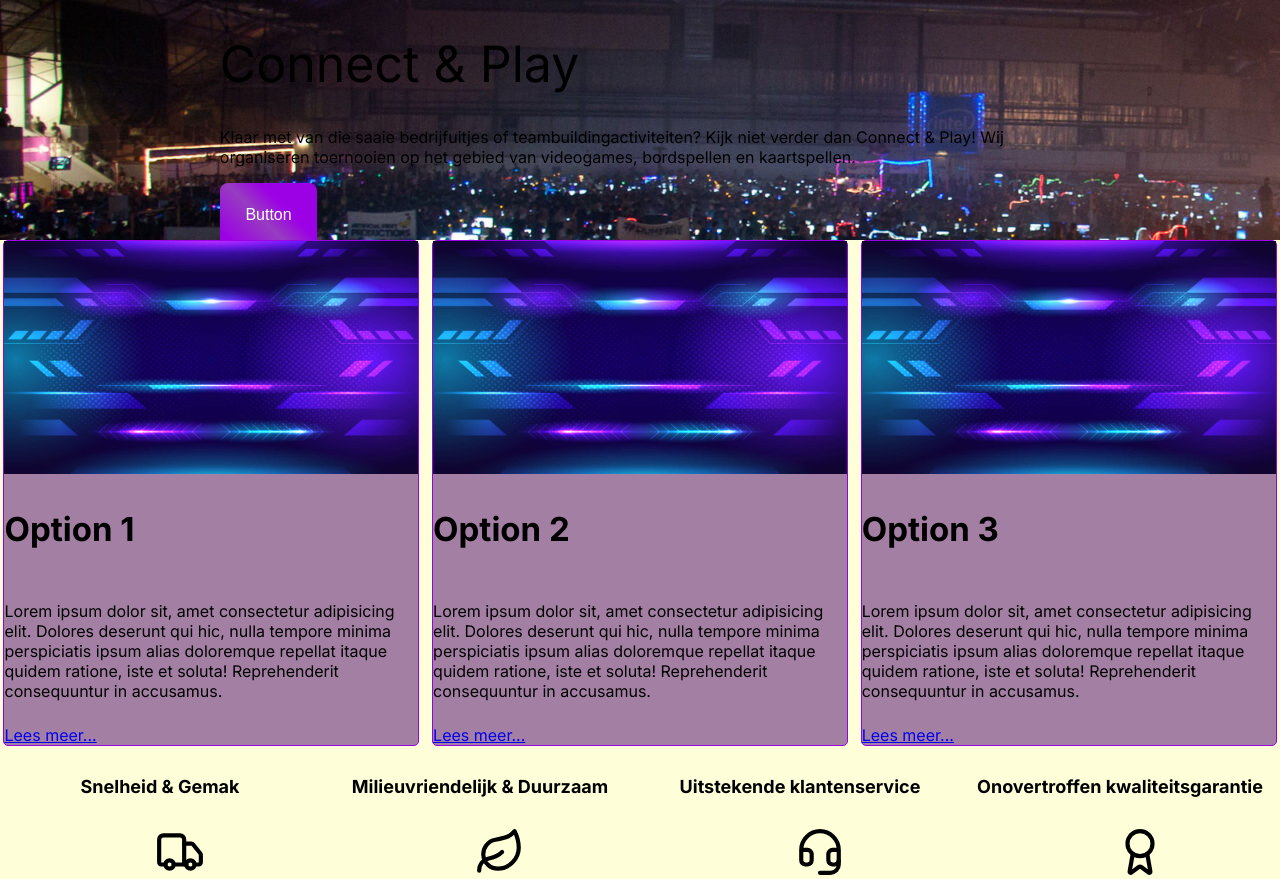
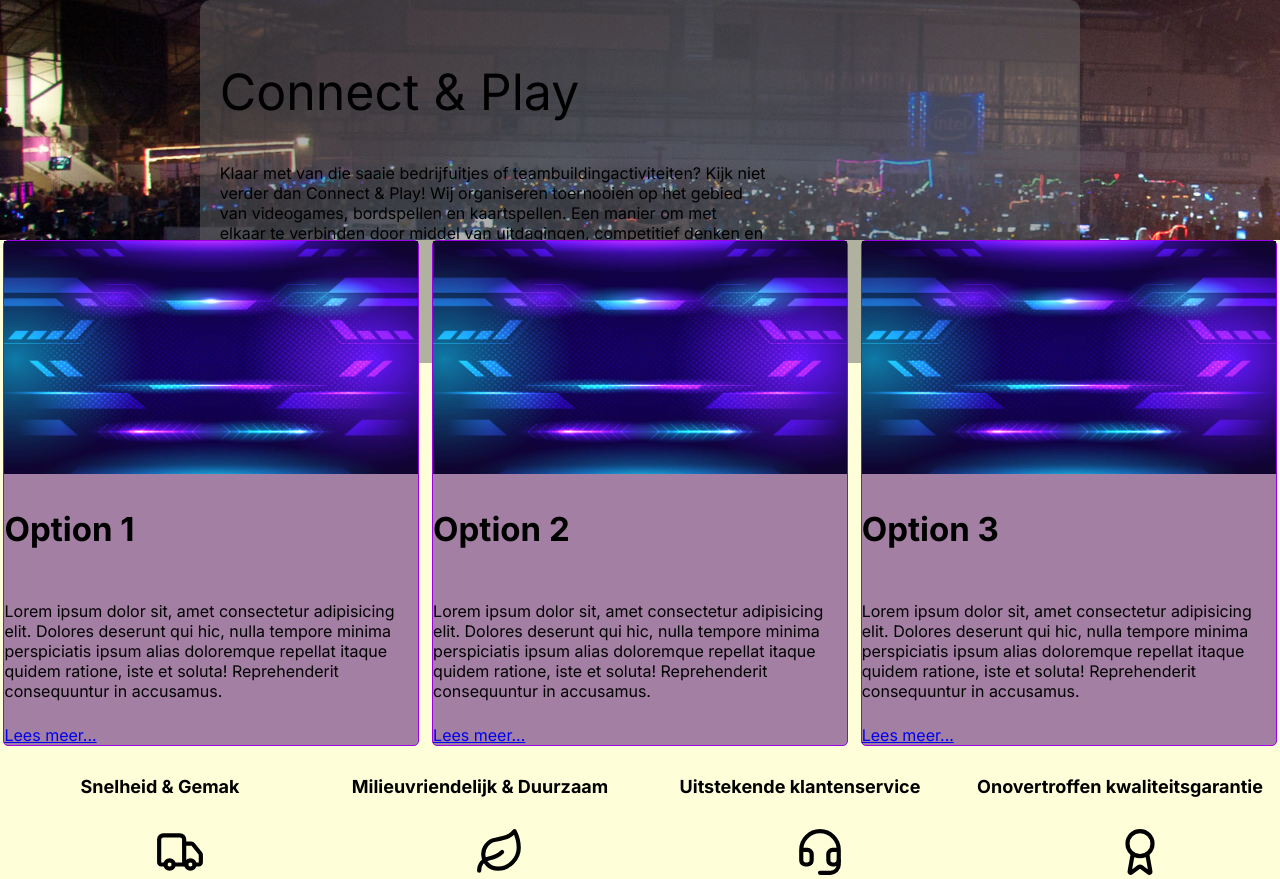
Before and after one commit to boonsboos/connect-play, a PHP site: page / in a window 1280 px wide. Shown: the part 75-954 px from the top of the page. Run offline with PHP 8.4, Linux system fonts and the light colour scheme.

Commit message:
Added style for home page and comments

```diff
--- a/index.html
+++ b/index.html
@@ -4,7 +4,13 @@
 		<meta charset="UTF-8" />
 		<meta name="viewport" content="width=device-width, initial-scale=1.0" />
 		<title>Connect & Play - Uniting Players, Creating Legends!</title>
-    <link rel="icon" type="image/x-icon" href="images/c&p-logo.svg" alt="Connect & Play logo"/>"
+		<link
+			rel="icon"
+			type="image/x-icon"
+			href="images/c&p-logo.svg"
+			alt="Connect & Play logo"
+		/>
+		"
 		<link rel="preconnect" href="https://fonts.googleapis.com" />
 		<link rel="preconnect" href="https://fonts.gstatic.com" crossorigin />
 		<link
@@ -14,13 +20,18 @@
 		<link rel="stylesheet" href="style.css" />
 	</head>
 	<body>
-
+		<!-- Header / Navbar -->
 		<header class="flex justify-center">
-		<div id="header-container" class="flex mb-col-12 col-6 justify-center align-center">
-			<!-- make the logo and title a home page link -->
+			<div
+				id="header-container"
+				class="flex mb-col-12 col-6 justify-center align-center"
+			>
 				<a id="home-link" href="index.html">
 					<div class="flex justify-center col-12">
-					<img src="images/c&p-logo.svg" alt="Connect & Play logo"/>
+						<img
+							src="images/c&p-logo.svg"
+							alt="Connect & Play logo"
+						/>
 						<p class="">Connect & Play</p>
 					</div>
 				</a>
@@ -33,31 +44,36 @@
 			</div>
 		</header>
 
-    <div class="home-banner flex justify-center">
-      <div class="mb-col-12 col-8">
+		<!-- Background banner with title, text and button -->
+		<section class="home-banner flex justify-center">
+			<div class="home-head-box mb-col-12 col-8">
 				<h1 class="heading">Connect & Play</h1>
-      <div class="col-12">
+				<div class="col-8">
 					<p>
-          Klaar met van die saaie bedrijfuitjes of teambuildingactiviteiten? Kijk
-          niet verder dan Connect & Play! Wij organiseren toernooien op het gebied
-          van videogames, bordspellen en kaartspellen.
+						Klaar met van die saaie bedrijfuitjes of
+						teambuildingactiviteiten? Kijk niet verder dan Connect &
+						Play! Wij organiseren toernooien op het gebied van
+						videogames, bordspellen en kaartspellen. Een manier om
+						met elkaar te verbinden door middel van uitdagingen,
+						competitief denken en samenwerking.
 					</p>
 				</div>
 				<div class="col-12">
 					<button class="btn" href="contact.html">Button</button>
 				</div>
 			</div>
-  </div>
+		</section>
 
-    <div class="flex justify-center">
+		<!-- 3 Sample diensten -->
+		<section class="flex justify-center">
 			<div class="mb-col-12 col-4 flex justify-center home-info-box">
 				<img class="mb-col-12 col-12" src="images/bannerImg.jpg" />
 				<h2>Option 1</h2>
 				<p>
-          Lorem ipsum dolor sit, amet consectetur adipisicing elit. Dolores
-          deserunt qui hic, nulla tempore minima perspiciatis ipsum alias
-          doloremque repellat itaque quidem ratione, iste et soluta!
-          Reprehenderit consequuntur in accusamus.
+					Lorem ipsum dolor sit, amet consectetur adipisicing elit.
+					Dolores deserunt qui hic, nulla tempore minima perspiciatis
+					ipsum alias doloremque repellat itaque quidem ratione, iste
+					et soluta! Reprehenderit consequuntur in accusamus.
 				</p>
 				<a href="#">Lees meer...</a>
 			</div>
@@ -65,10 +81,10 @@
 				<img class="mb-col-12 col-12" src="images/bannerImg.jpg" />
 				<h2>Option 2</h2>
 				<p>
-          Lorem ipsum dolor sit, amet consectetur adipisicing elit. Dolores
-          deserunt qui hic, nulla tempore minima perspiciatis ipsum alias
-          doloremque repellat itaque quidem ratione, iste et soluta!
-          Reprehenderit consequuntur in accusamus.
+					Lorem ipsum dolor sit, amet consectetur adipisicing elit.
+					Dolores deserunt qui hic, nulla tempore minima perspiciatis
+					ipsum alias doloremque repellat itaque quidem ratione, iste
+					et soluta! Reprehenderit consequuntur in accusamus.
 				</p>
 				<a href="#">Lees meer...</a>
 			</div>
@@ -76,22 +92,30 @@
 				<img class="mb-col-12 col-12" src="images/bannerImg.jpg" />
 				<h2>Option 3</h2>
 				<p>
-          Lorem ipsum dolor sit, amet consectetur adipisicing elit. Dolores
-          deserunt qui hic, nulla tempore minima perspiciatis ipsum alias
-          doloremque repellat itaque quidem ratione, iste et soluta!
-          Reprehenderit consequuntur in accusamus.
+					Lorem ipsum dolor sit, amet consectetur adipisicing elit.
+					Dolores deserunt qui hic, nulla tempore minima perspiciatis
+					ipsum alias doloremque repellat itaque quidem ratione, iste
+					et soluta! Reprehenderit consequuntur in accusamus.
 				</p>
 				<a href="#">Lees meer...</a>
 			</div>
-    </div>
-    <div id="revert-icon-color" class="flex justify-center">
+		</section>
+
 		<!-- 4 Unique Selling Propositions (USP's) -->
+		<section id="revert-icon-color" class="flex justify-center">
 			<div class="mb-col-6 col-3 text-center">
 				<h5>Snelheid & Gemak</h5>
 				<ul class="ups">
 					<li>
-            <img class="revert-icon-color" src="images/iconTruck.svg" alt="Vrachtwagen"/>
-            <p class="tiny-text">Binnen 30 minuten geleverd, of het is gratis—gegarandeerd.</p>
+						<img
+							class="revert-icon-color"
+							src="images/iconTruck.svg"
+							alt="Vrachtwagen"
+						/>
+						<p class="tiny-text">
+							Binnen 30 minuten geleverd, of het is
+							gratis—gegarandeerd.
+						</p>
 					</li>
 				</ul>
 			</div>
@@ -99,8 +123,15 @@
 				<h5>Milieuvriendelijk & Duurzaam</h5>
 				<ul class="ups">
 					<li>
-            <img class="revert-icon-color" src="images/iconLeaf.svg" alt="Milieu"/>
-            <p class="tiny-text">100% milieuvriendelijke producten, duurzaam en ethisch verantwoord geproduceerd.</p>
+						<img
+							class="revert-icon-color"
+							src="images/iconLeaf.svg"
+							alt="Milieu"
+						/>
+						<p class="tiny-text">
+							100% milieuvriendelijke producten, duurzaam en
+							ethisch verantwoord geproduceerd.
+						</p>
 					</li>
 				</ul>
 			</div>
@@ -108,8 +139,16 @@
 				<h5>Uitstekende klantenservice</h5>
 				<ul class="ups">
 					<li>
-            <img class="revert-icon-color" src="images/iconHeadset.svg" alt="Klantenservice"/>
-            <p class="tiny-text">24/7 beschikbaar, met echte mensen die altijd klaarstaan om je te helpen wanneer je ons nodig hebt.</p>
+						<img
+							class="revert-icon-color"
+							src="images/iconHeadset.svg"
+							alt="Klantenservice"
+						/>
+						<p class="tiny-text">
+							24/7 beschikbaar, met echte mensen die altijd
+							klaarstaan om je te helpen wanneer je ons nodig
+							hebt.
+						</p>
 					</li>
 				</ul>
 			</div>
@@ -117,14 +156,22 @@
 				<h5>Onovertroffen kwaliteitsgarantie</h5>
 				<ul class="ups">
 					<li>
-            <img class="revert-icon-color" src="images/iconAward.svg" alt="Vrachtwagen"/>
-            <p class="tiny-text">We garanderen dat onze producten een leven lang meegaan, of we vervangen ze gratis.</p>
+						<img
+							class="revert-icon-color"
+							src="images/iconAward.svg"
+							alt="Vrachtwagen"
+						/>
+						<p class="tiny-text">
+							We garanderen dat onze producten een leven lang
+							meegaan, of we vervangen ze gratis.
+						</p>
 					</li>
 				</ul>
 			</div>
-    </div>
-    <div class="flex justify-center">
+		</section>
+
 		<!-- More images -->
+		<section class="flex justify-center">
 			<div class="col-3">
 				<img src="images/" />
 			</div>
@@ -134,9 +181,9 @@
 			<div class="col-3">
 				<img src="images/" />
 			</div>
-    </div>
-    <div class="flex justify-center">
-      <!-- More images -->
+		</section>
+
+		<section class="flex justify-center">
 			<div class="col-3">
 				<img src="images/" />
 			</div>
@@ -146,8 +193,9 @@
 			<div class="col-3">
 				<img src="images/" />
 			</div>
-    </div>
+		</section>
 
+		<!-- Footer -->
 		<footer class="col-12">
 			<div id="footer-container" class="flex justify-center col-12">
 				<div id="footer-sections" class="col-9 flex text-center">
--- a/style.css
+++ b/style.css
@@ -122,7 +122,7 @@ a {
 	align-items: center;
 }
 
-/* header */
+/* Header */
 
 header {
 	position: sticky;
@@ -161,7 +161,7 @@ footer img {
 	text-decoration: underline;
 }
 
-/* footer */
+/* Footer */
 
 footer {
 	background-color: #fff;
@@ -179,6 +179,13 @@ footer {
 }
 
 /* Homepage */
+.home-head-box {
+	background-color: rgb(100, 100, 100, 0.5);
+	border-radius: 10px;
+	text-wrap: wrap;
+	padding: 20px;
+}
+
 .home-info-box {
 	flex-direction: column;
 	border: 1px solid var(--accent);
```
Lines whose indentation alone changed are shown as unchanged.
